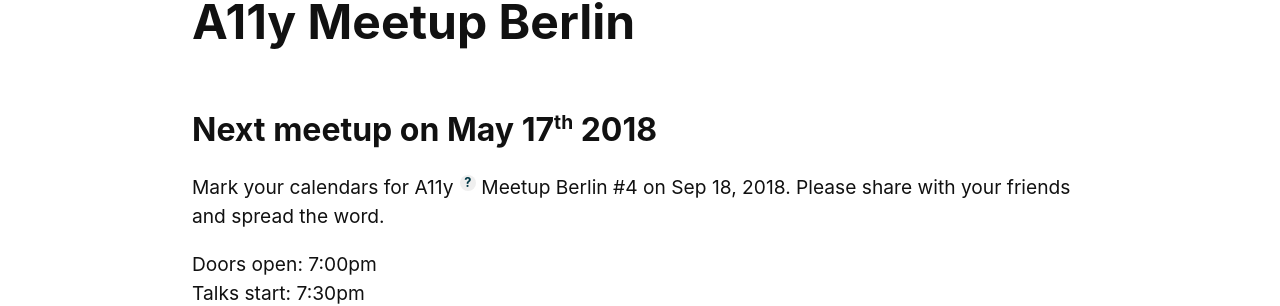
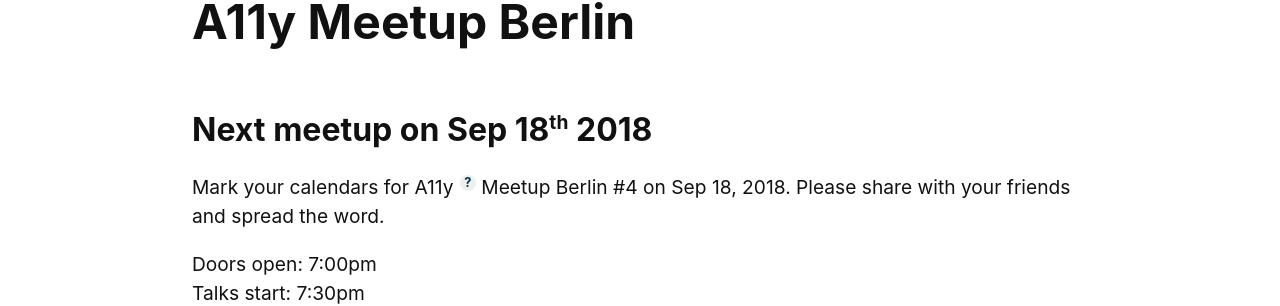
Before and after one commit to a11yberlin/a11y-meetup-berlin.de, a Jekyll site: the page built from index.html, in a window 1280 px wide. Shown: the part 326-632 px from the top of the page. Built offline with Jekyll 4.4.1, drawn with Linux system fonts in a browser that asks for light colours.

Commit message:
udpate the landing page headline

```diff
--- a/index.html
+++ b/index.html
@@ -2,7 +2,7 @@
 layout: default
 ---
 <section class="event">
-    <h2 class="event__title">Next meetup on <time datetime="2018-05-17">May 17<sup>th</sup> 2018</time></h2>
+    <h2 class="event__title">Next meetup on <time datetime="2018-09-18">Sep 18<sup>th</sup> 2018</time></h2>
     <div class="event__description">
         <p>
             Mark your calendars for <abbr title="Accessibility">A11y</abbr> Meetup Berlin #4 on Sep 18, 2018. Please share with your friends and spread the word.
```
